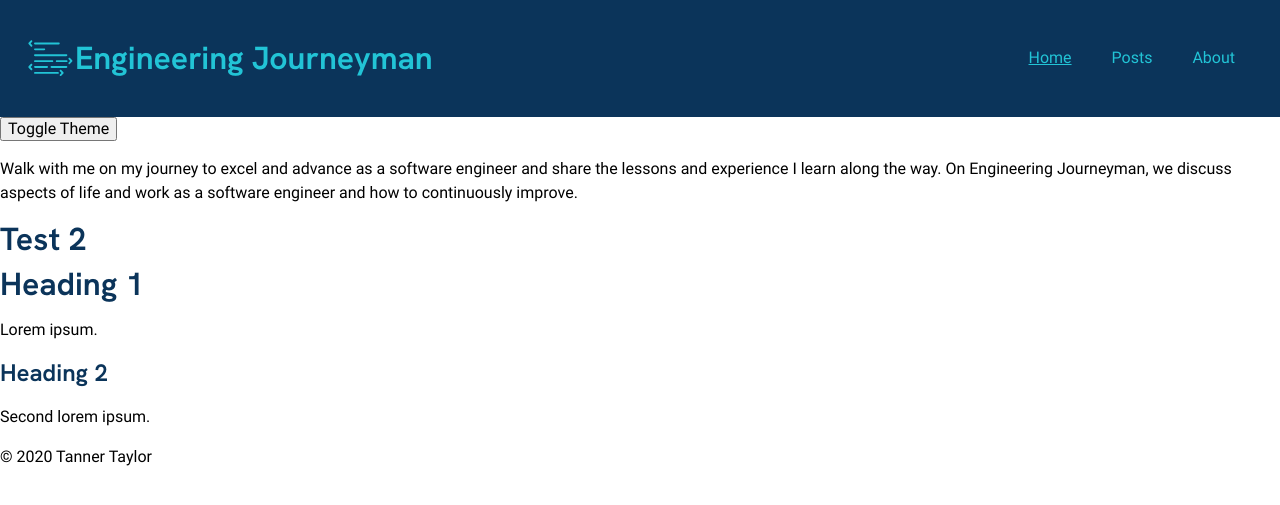
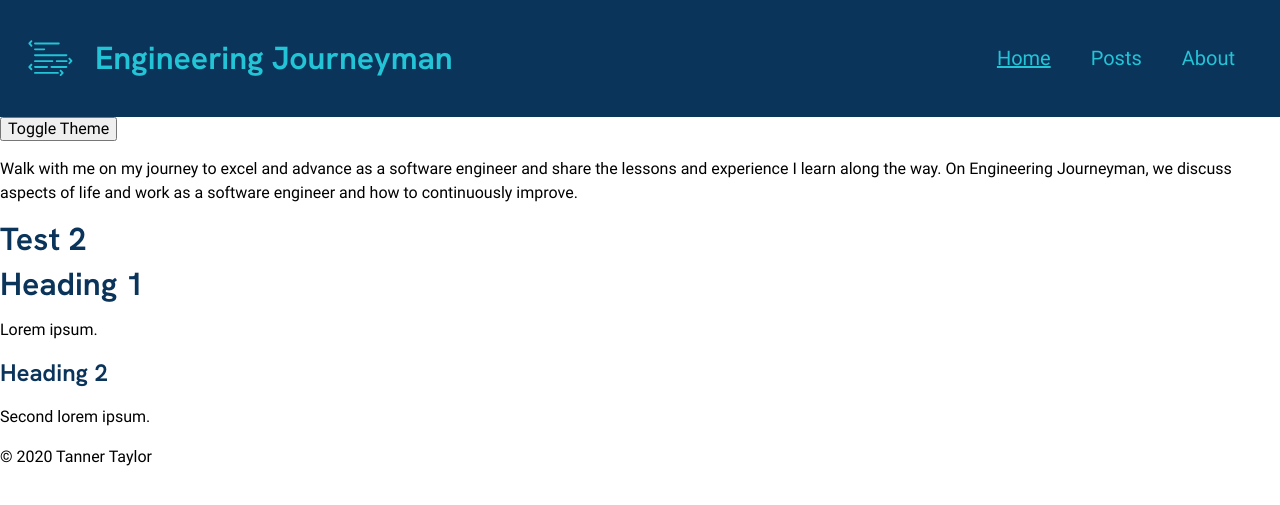
Before and after one commit to engineering-journeyman/engineering-journeyman.github.io, a Jekyll site: the page built from index.md, in a window 1280 px wide. Shown: the top 505 px of the page. Built offline with Jekyll 4.4.1, drawn with Linux system fonts in a browser that asks for light colours.

Commit message:
Changed sizing of nav links.

```diff
--- a/_layouts/main.html
+++ b/_layouts/main.html
@@ -48,7 +48,7 @@
                     <g><path d="M65.816,81.679H20.016c-1.04,0-1.884-0.845-1.884-1.886c0-1.042,0.844-1.886,1.884-1.886h45.801   c1.042,0,1.886,0.844,1.886,1.886C67.702,80.834,66.858,81.679,65.816,81.679z"></path></g>
                 </svg>
 
-                <h1 class="logo">Engineering Journeyman</h1>
+                <h1 class="logo" style="margin-left: 20px">Engineering Journeyman</h1>
             </div>
 
             <nav class="flex-container flex-vertical-align">
--- a/styles/main.css
+++ b/styles/main.css
@@ -31,6 +31,7 @@ nav a {
     margin: 0 20px;
     text-decoration: none;
     color: var(--main-light-color);
+    font-size: 1.25em;
 }
 
 nav a:hover, nav a.current-page {
```
